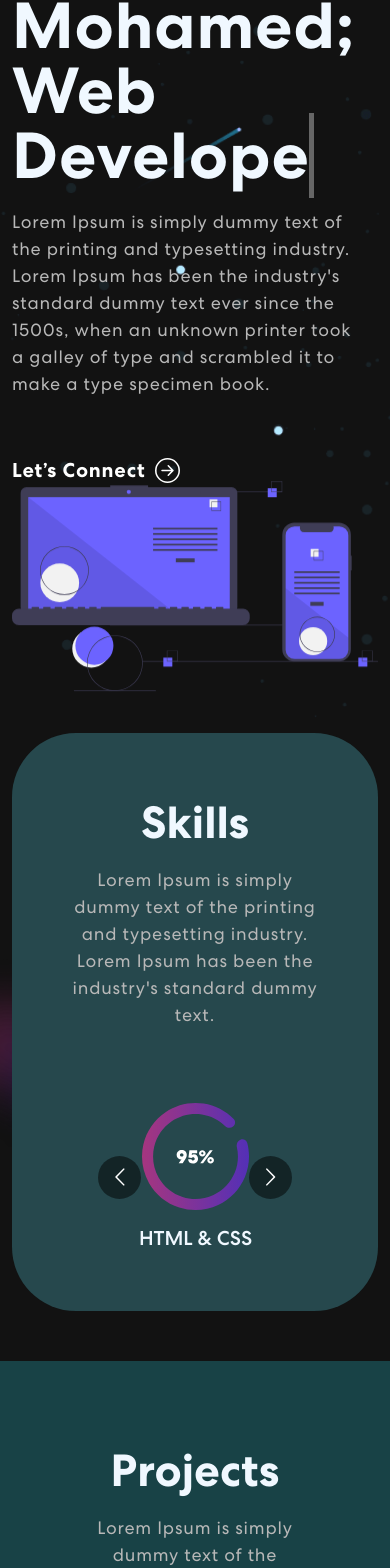
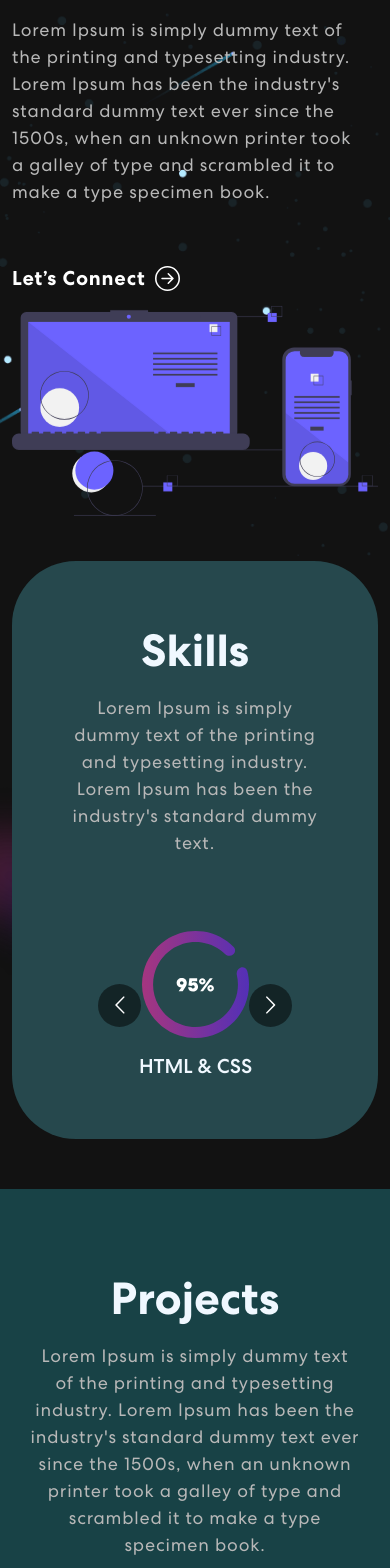
Before and after one commit to founaghe1/tache3-portefolio-reactjs, a React (Create React App) app: page / in a window 390 px wide. Shown: the part 396-1964 px from the top of the page. Built offline with nearby package versions, Linux system fonts and the light colour scheme.

Commit message:
First Commit

```diff
--- a/src/App.css
+++ b/src/App.css
@@ -615,6 +615,10 @@ nav.navbar .navbar-toggler[aria-expanded="true"] .navbar-toggler-icon {
 
 @media screen and (min-width: 300px) and (max-width: 429px){
 
+  .bannerImg{
+    margin-top: 20px !important;
+  }
+
   .first{
     font-size: 12px !important;
   }
@@ -626,7 +630,13 @@ nav.navbar .navbar-toggler[aria-expanded="true"] .navbar-toggler-icon {
   }
   .project .nav.nav-pills {
     width: 90%;
+  }
+  .p{
+    width: 90% !important;
 
+  }
+  .p2{
+    width: 100% !important;
   }
 }
 
--- a/src/components/banner/Banner.jsx
+++ b/src/components/banner/Banner.jsx
@@ -56,8 +56,8 @@ export const Banner = () => {
               {({ isVisible }) =>
               <div className={isVisible ? "animate__animated animate__fadeIn" : ""}>
                 <span className="tagline">Welcome to my Portfolio</span>
-                <h1>{`Hi! I'm Mohamed;`} <span className="txt-rotate" dataPeriod="2000" data-rotate='[ "Web Developer", "Web Designer", "front end dev" ]'><span className="wrap">{text}</span></span></h1>
-                  <p>Lorem Ipsum is simply dummy text of the printing and typesetting industry. Lorem Ipsum has been the industry's standard dummy text ever since the 1500s, when an unknown printer took a galley of type and scrambled it to make a type specimen book.</p>
+                <h2>{`Hi! I'm Mohamed;`} <span className="txt-rotate" dataPeriod="2000" data-rotate='[ "Web Developer", "Web Designer", "front end dev" ]'><span className="wrap">{text}</span></span></h2>
+                  <p className="mt-4">Lorem Ipsum is simply dummy text of the printing and typesetting industry. Lorem Ipsum has been the industry's standard dummy text ever since the 1500s, when an unknown printer took a galley of type and scrambled it to make a type specimen book.</p>
                   <button onClick={() => console.log('connect')}>Let’s Connect <ArrowRightCircle size={25} /></button>
               </div>}
             </TrackVisibility>
@@ -66,7 +66,7 @@ export const Banner = () => {
             <TrackVisibility>
               {({ isVisible }) =>
                 <div className={isVisible ? "animate__animated    animate__zoomIn" : ""}>
-                  <img src={headerImg} alt="Header Img" className="mt-md-0 mt-xm-5"/>
+                  <img src={headerImg} alt="Header Img" className="bannerImg"/>
                 </div>}
             </TrackVisibility>
           </Col>
--- a/src/components/projects/Projects.jsx
+++ b/src/components/projects/Projects.jsx
@@ -51,7 +51,7 @@ export const Projects = () => {
               {({ isVisible }) =>
               <div className={isVisible ? "animate__animated animate__slideInUp": ""}>
                 <h2>Projects</h2>
-                <p>Lorem Ipsum is simply dummy text of the printing and typesetting industry. Lorem Ipsum has been the industry's standard dummy text ever since the 1500s, when an unknown printer took a galley of type and scrambled it to make a type specimen book.</p>
+                <p className="p">Lorem Ipsum is simply dummy text of the printing and typesetting industry. Lorem Ipsum has been the industry's standard dummy text ever since the 1500s, when an unknown printer took a galley of type and scrambled it to make a type specimen book.</p>
                 <Tab.Container id="projects-tabs" defaultActiveKey="first">
                   <Nav variant="pills" className="nav-pills mb-5 justify-content-center align-items-center" id="pills-tab">
                     <Nav.Item>
@@ -79,11 +79,11 @@ export const Projects = () => {
                         }
                       </Row>
                     </Tab.Pane>
-                    <Tab.Pane eventKey="second">
-                      <p>Lorem ipsum dolor sit amet consectetur adipisicing elit. Cumque quam, quod neque provident velit, rem explicabo excepturi id illo molestiae blanditiis, eligendi dicta officiis asperiores delectus quasi inventore debitis quo.</p>
+                    <Tab.Pane eventKey="second" >
+                      <p className="p2">Lorem ipsum dolor sit amet consectetur adipisicing elit. Cumque quam, quod neque provident velit, rem explicabo excepturi id illo molestiae blanditiis, eligendi dicta officiis asperiores delectus quasi inventore debitis quo.</p>
                     </Tab.Pane>
-                    <Tab.Pane eventKey="third">
-                      <p>Lorem ipsum dolor sit amet consectetur adipisicing elit. Cumque quam, quod neque provident velit, rem explicabo excepturi id illo molestiae blanditiis, eligendi dicta officiis asperiores delectus quasi inventore debitis quo.</p>
+                    <Tab.Pane eventKey="third" >
+                      <p className="p2">Lorem ipsum dolor sit amet consectetur adipisicing elit. Cumque quam, quod neque provident velit, rem explicabo excepturi id illo molestiae blanditiis, eligendi dicta officiis asperiores delectus quasi inventore debitis quo.</p>
                     </Tab.Pane>
                   </Tab.Content>
                 </Tab.Container>
```
